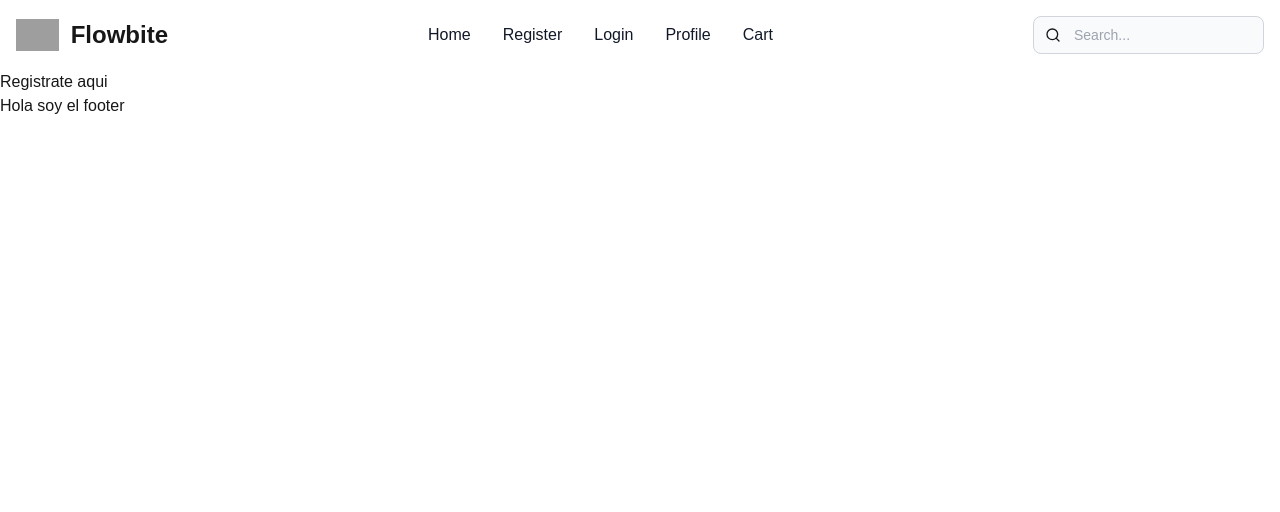
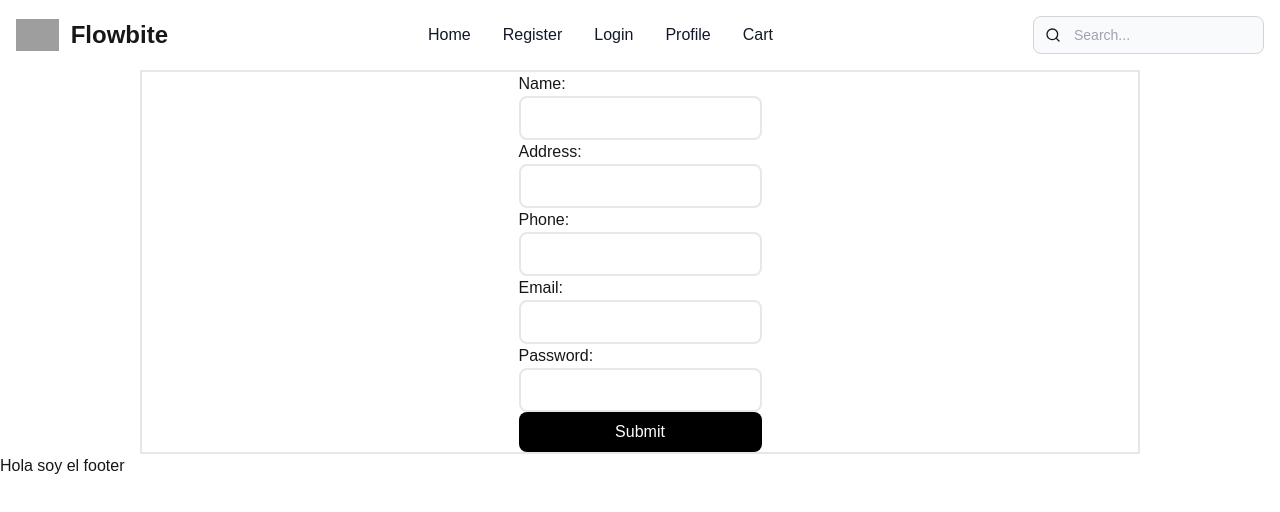
Before and after one commit to KarenMMedina/Proyecto-M4, a Next.js app in the folder front/: page /Register in a window 1280 px wide. Shown: the top 512 px of the page. Built offline with nearby package versions, Linux system fonts and the light colour scheme; grey boxes are pictures that could not be loaded.

Commit message:
Formularios de registro y login, con css basico

```diff
--- a/front/src/app/(views)/Login/page.tsx
+++ b/front/src/app/(views)/Login/page.tsx
@@ -2,7 +2,23 @@ import React from "react";
 
 export const Login = () => {
     return (
-        <>Este es el login</>
+         <div className="w-[1000px] m-auto border-2 flex justify-center">
+            <form className="mx-auto">
+                <div className="flex flex-col">
+                    <label>Email: </label>
+                    <input className="border-2 rounded-lg px-4 py-2"/>
+                </div>
+                <div className="flex flex-col">
+                    <label>Password: </label>
+                    <input className="border-2 rounded-lg px-4 py-2"/>
+                </div>
+                <div className="flex flex-col">
+                    <button className="bg-black text-white rounded-lg px-4 py-2">
+                        Submit
+                    </button>
+                </div>
+            </form>
+        </div>
     )
 }
 
--- a/front/src/app/(views)/Profile/page.tsx
+++ b/front/src/app/(views)/Profile/page.tsx
@@ -52,13 +52,16 @@ export const Profile = () => {
     return (
         <div>
             <h2>Aquí está tu cuenta</h2>
+            <div className="max-w-sm bg-white border border-gray-200 rounded-xl shadow-md overflow-hidden hover:shadow-lg transition-shadow duration-300 dark:bg-gray-800 dark:border-gray-700">
                 <p><strong>Nombre:</strong> {User.name}</p>
                 <p><strong>Email:</strong> {User.email}</p>
                 <p><strong>Dirección:</strong> {User.address}</p>
                 <p><strong>Teléfono:</strong> {User.phone}</p>
                 <p><strong>Rol:</strong> {User.role}</p>
-
+            </div>
+            <br />
             <h3>Órdenes:</h3>
+            <div className="max-w-sm bg-white border border-gray-200 rounded-xl shadow-md overflow-hidden hover:shadow-lg transition-shadow duration-300 dark:bg-gray-800 dark:border-gray-700">
                 {User.orders.map((order) => (
                     <div key={order.id}>
                         <p><strong>ID de orden:</strong> {order.id}</p>
@@ -75,6 +78,7 @@ export const Profile = () => {
                     </div>
                 ))}
             </div>
+        </div>
     )
 }
 
--- a/front/src/app/(views)/Register/page.tsx
+++ b/front/src/app/(views)/Register/page.tsx
@@ -2,7 +2,35 @@ import React from "react";
 
 export const Register = () => {
     return (
-        <>Registrate aqui</>
+        <div className="w-[1000px] m-auto border-2 flex justify-center">
+            <form className="mx-auto">
+                <div className="flex flex-col">
+                    <label>Name: </label>
+                    <input className="border-2 rounded-lg px-4 py-2"/>
+                </div>
+                <div className="flex flex-col">
+                    <label>Address: </label>
+                    <input className="border-2 rounded-lg px-4 py-2"/>
+                </div>
+                <div className="flex flex-col">
+                    <label>Phone: </label>
+                    <input className="border-2 rounded-lg px-4 py-2"/>
+                </div>
+                <div className="flex flex-col">
+                    <label>Email: </label>
+                    <input className="border-2 rounded-lg px-4 py-2"/>
+                </div>
+                <div className="flex flex-col">
+                    <label>Password: </label>
+                    <input className="border-2 rounded-lg px-4 py-2"/>
+                </div>
+                <div className="flex flex-col">
+                    <button className="bg-black text-white rounded-lg px-4 py-2">
+                        Submit
+                    </button>
+                </div>
+            </form>
+        </div>
     )
 }
 
```
Lines whose indentation alone changed are shown as unchanged.
